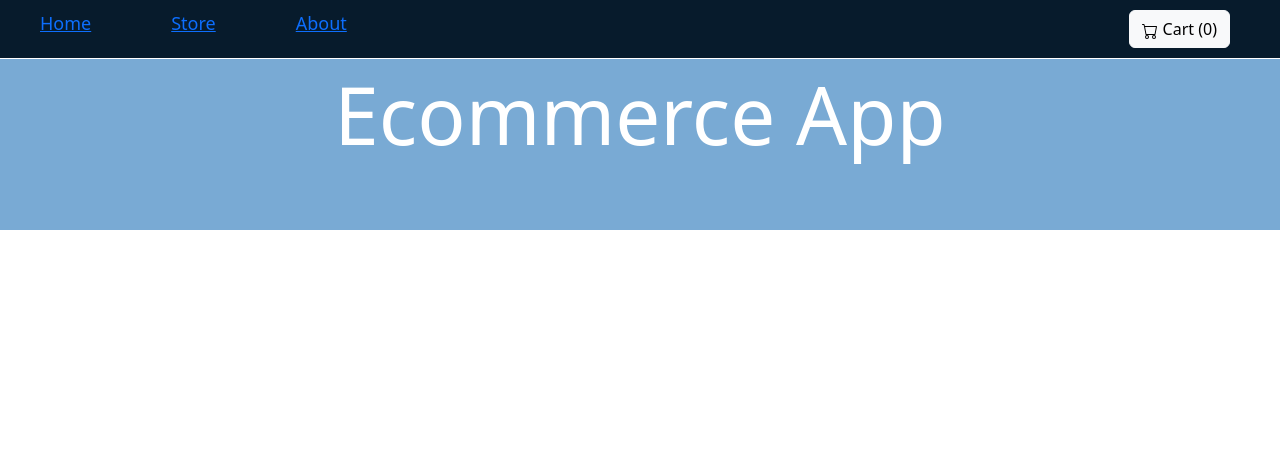
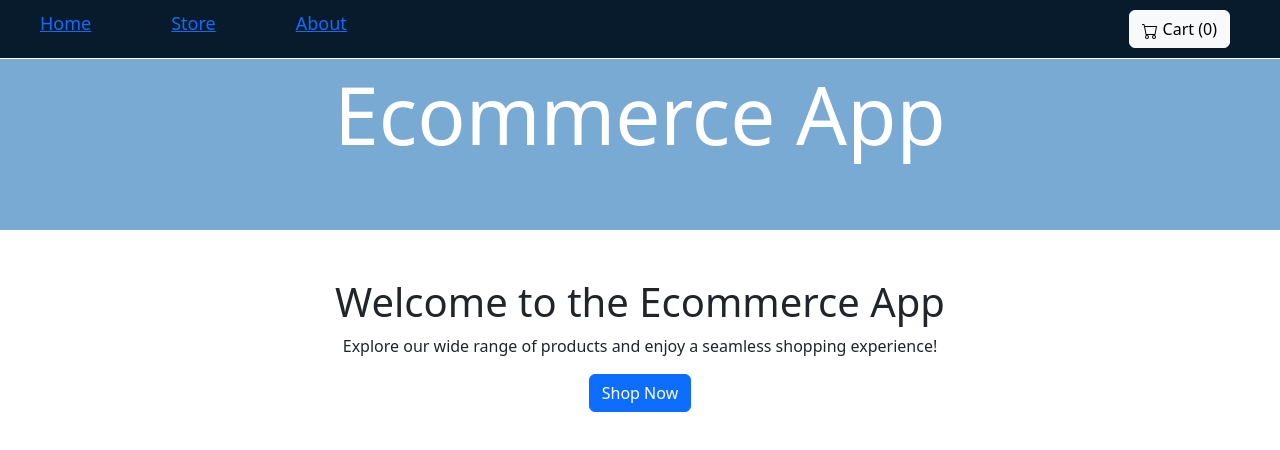
Before and after one commit to Yaambs18/react-ecommerce-app, a React (Create React App) app: page / in a window 1280 px wide. Shown: the top 450 px of the page. Built offline with nearby package versions, Linux system fonts and the light colour scheme.

Commit message:
added home page

```diff
--- a/src/App.js
+++ b/src/App.js
@@ -3,12 +3,17 @@ import Products from './components/Products/Products';
 import { createBrowserRouter, RouterProvider } from 'react-router-dom';
 import Root from './pages/Root';
 import About from './pages/About';
+import Home from './pages/Home';
 
 const router = createBrowserRouter([
   {
     path: '/',
     element: <Root />,
     children: [
+      {
+        path: '/',
+        element: <Home />
+      },
       {
         path: '/store',
         element: <Products />
--- /dev/null
+++ b/src/pages/Home.js
@@ -0,0 +1,11 @@
+const Home = () => {
+    return (
+        <div className="container mt-5 text-center">
+            <h1>Welcome to the Ecommerce App</h1>
+            <p>Explore our wide range of products and enjoy a seamless shopping experience!</p>
+            <a href="/store" className="btn btn-primary">Shop Now</a>
+        </div>
+    )
+}
+
+export default Home;
```
